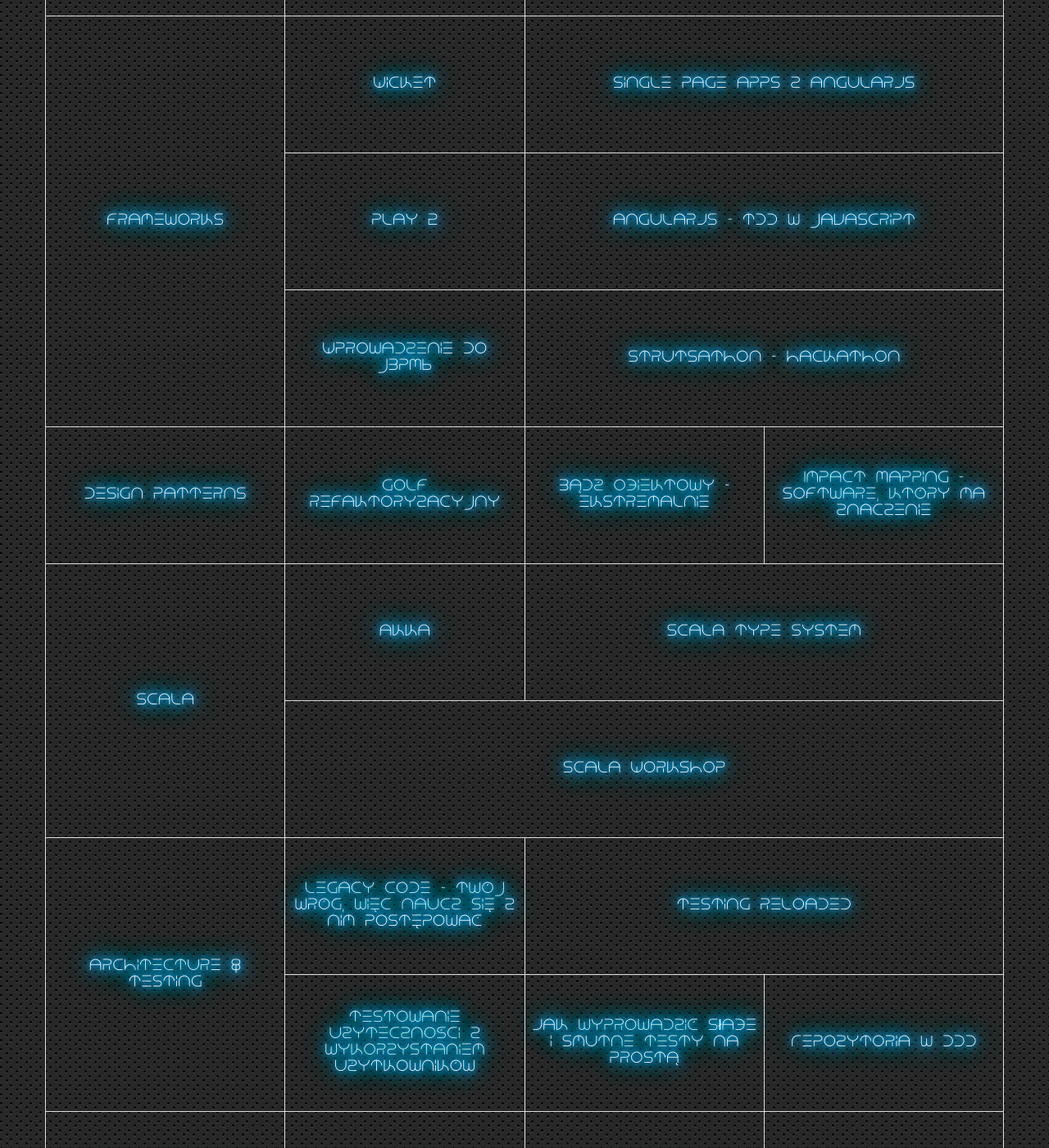
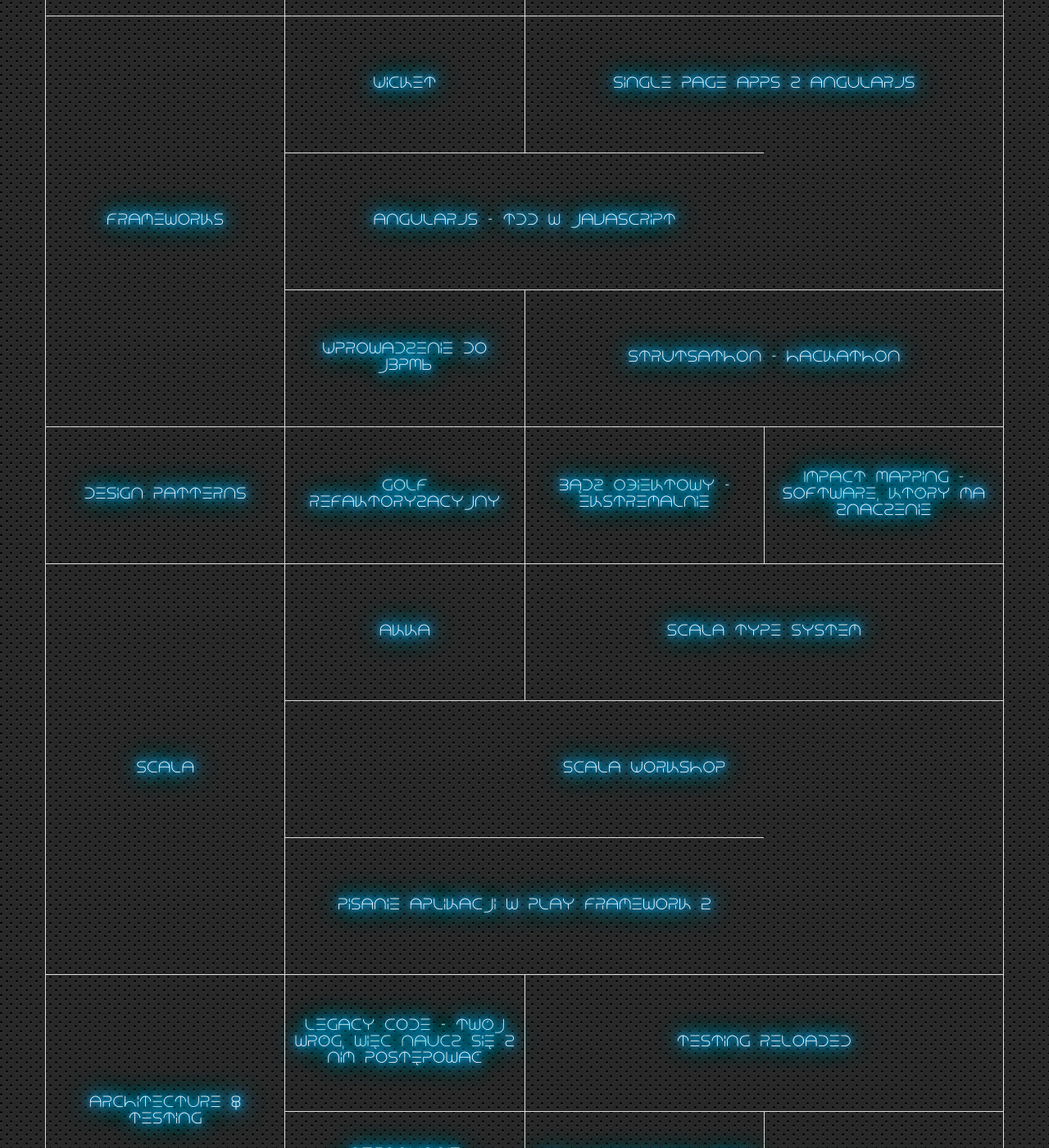
Before and after one commit to wojtekerbetowski/warsjawa2013, a Jekyll site: the page built from index.html, in a window 1280 px wide and 1400 px high, scrolled down 889 px. Shown: the whole window at 82% size. Built offline with Jekyll 4.4.1, drawn with Linux system fonts in a browser that asks for light colours; some of the changed lines change nothing that is shown.

Commit message:
add Play Framework workshop details

```diff
--- a/index.html
+++ b/index.html
@@ -51,15 +51,6 @@
         spots: 20
 
     - talks:
-      - id: play2
-        title: Play 2
-        speaker:
-          name: Tomasz Kogut
-          photo: /img/tbd.jpg
-          bio: TBD
-        spots: 30
-        description: TBD
-
       - id: angular_tdd
         title: AngularJS - TDD w javascript
         speaker:
@@ -159,6 +150,19 @@
         spots: 30
         description: "Podczas tych warsztatów zapoznamy się ze Scalą, - zarówno z jej  podstawowymi jak i bardziej zaawansowanymi cechami. Będziemy na bierząco kodować przykłady związane z nowo poznanym feature języka oraz zastanawiać się jakie implikacje na aplikacje pisane w Scali ma dany konstrukt językowy.<br/><br/>Poza ogólnym zapoznawaniem się z językiem, można spodziewać się pewnej dawki war stories. Czyli, jakie podejścia wypalają a jakie okazują się problematyczne na dłuższą metę, co powinno Wam oszczędzić dowiadywania się o tych złych decyzjach \"the hard way\"."
         requirements: "Potrzebny będzie własny laptop z zainstalowanymi:<ul><li>sbt, zalecany sposób: <a href=\"https://github.com/paulp/sbt-extras\" target=\"_blank\">https://github.com/paulp/sbt-extras</a></li><li>IDE ze Scala pluginem, (bardzo) zalecane: IntelliJ IDEA</li><li>jak wynika z powyższego JDK ;-)</li><li>zalecany OS: GNU/Linux lub MacOS, odradzany: Windows</li></ul>"
+
+    - talks:
+      - id: play2
+        title: Pisanie aplikacji w Play Framework 2
+        slots: 2
+        speaker:
+          name: Tomasz Kogut
+          photo: /img/speakers/tomasz_kogut.jpg
+          bio: "Na co dzień programista ogólnie pojętej Javy w firmie działającej na rynku telco. Nie jest mu jednak obcy kod natywny i kernel. Lubi poznawać różne języki programowania. Obecnie silnie zafascynowany Scalą. Nie lubi/umie UI."
+        spots: 20
+        description: "Celem warsztatów jest zapoznanie uczestników z Play Framework 2. Będziemy używać Scali, dlatego podstawowa znajomość będzie wymagana.<br/>Postaram się pokazać w jaki sposób można wykorzystać Play Framework 2 do zbudowania serwisu podobnego do Twittera.<br/>Aplikacja będzie bardzo prymitywna albowiem będzie tylko pretekstem, żeby pokazać czym cechuje się Play Framework 2 i dać dobry start dla chętnych do pogłębiania wiedzy na temat tego frameworku."
+        requirements: "<ul><li>Laptop</li><li>Ściągnięty wcześniej projekt z github-a - pobierze zależności</li><li>Ręczna instalacja Play Framework 2</li><li>Instalacja SBT</li><li>Instalacja Scala 2.10 wraz ze Scaladoc</li><li>Dostęp do internetu</li></ul>"
+
 - name: Architecture & Testing
   paths:
     - talks:
```
Also changed, not shown: img/speakers/tomasz_kogut.jpg (added).
